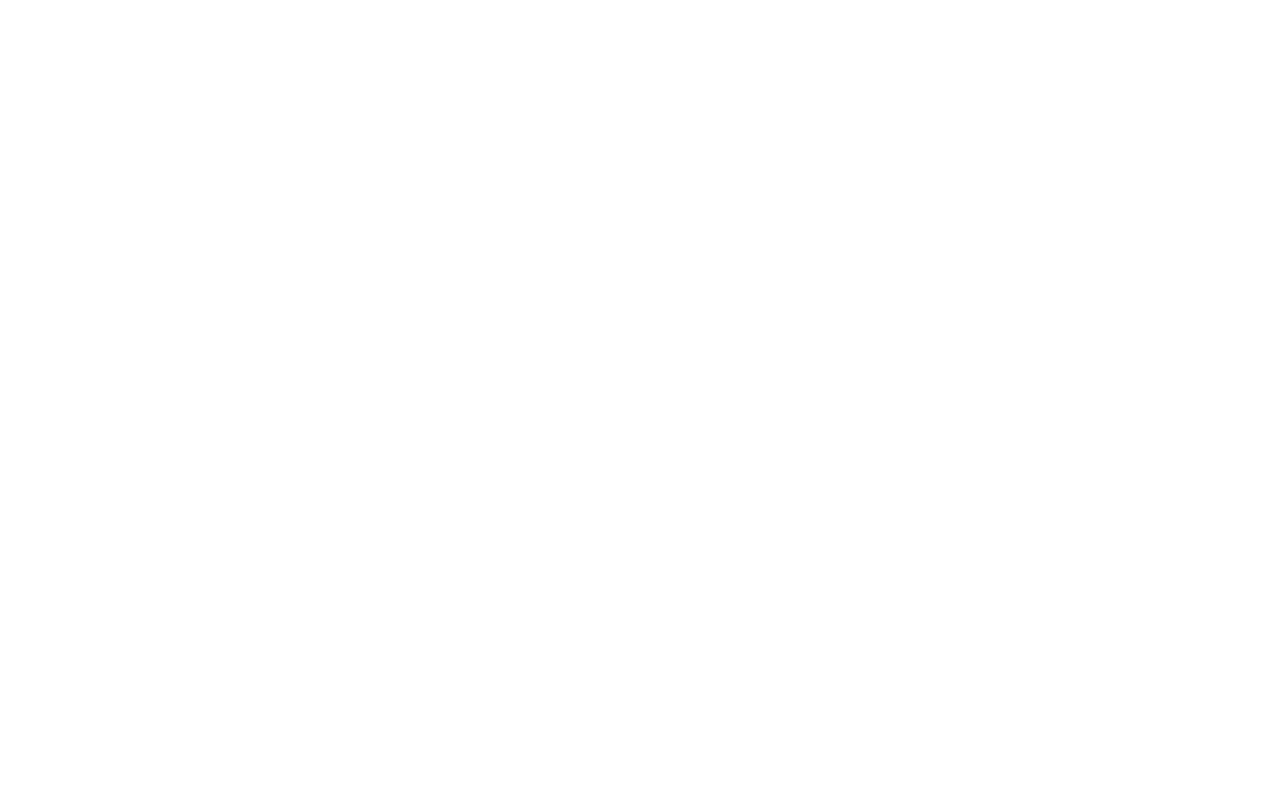
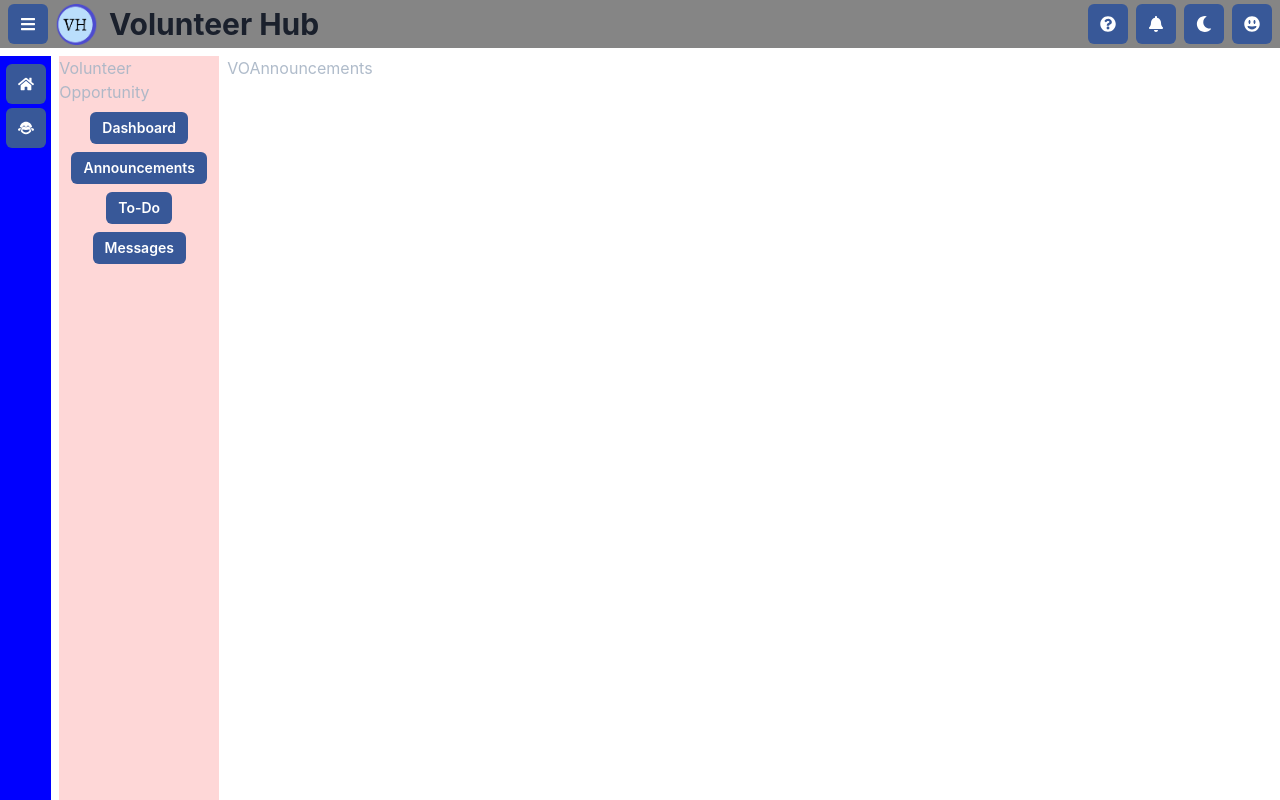
Before and after one commit to uvadhar11/Volunteer-Hub, a React (Create React App) app in the folder app/: page /volunteer-opportunity/announcements in a window 1280 px wide. Before the commit this address had no page. Built offline with nearby package versions, Linux system fonts and the light colour scheme.

Commit message:
added some basic pages to vol op

```diff
--- a/app/src/App.js
+++ b/app/src/App.js
@@ -8,6 +8,10 @@ import Search from "./components/home/search";
 import YourStats from "./components/home/your-stats";
 import YourAwards from "./components/home/your-awards";
 import VolunteerOpportunity from "./components/volunteer-opportunity";
+import VODashboard from "./components/volunteer-opportunity/vo-dashboard";
+import VOToDo from "./components/volunteer-opportunity/vo-to-do";
+import VOAnnouncements from "./components/volunteer-opportunity/vo-announcements";
+import VOMessages from "./components/volunteer-opportunity/vo-messages";
 // import HomeSidebar from "./components/home-sidebar";
 
 function App() {
@@ -22,12 +26,13 @@ function App() {
           <Route path="your-stats" element={<YourStats />}></Route>
           <Route path="your-awards" element={<YourAwards />}></Route>
           {/* </Route> */}
-          {/* Add the volunteer opportunity sidebar here */}
         </Route>
-        <Route
-          path="volunteer-opportunity"
-          element={<VolunteerOpportunity />}
-        ></Route>
+        <Route path="volunteer-opportunity" element={<VolunteerOpportunity />}>
+          <Route path="dashboard" element={<VODashboard />} />
+          <Route path="to-do" element={<VOToDo />} />
+          <Route path="announcements" element={<VOAnnouncements />} />
+          <Route path="messages" element={<VOMessages />} />
+        </Route>
         <Route path="sign-up" element={<SignUp />} />
         <Route path="log-in" element={<LogIn />} />
       </Routes>
--- a/app/src/components/home/home.js
+++ b/app/src/components/home/home.js
@@ -43,7 +43,7 @@ function Home() {
           <IconButton
             aria-label="Volunteer Opportunity"
             colorScheme="facebook"
-            onClick={() => navigate("/volunteer-opportunity")}
+            onClick={() => navigate("/volunteer-opportunity/dashboard")}
             icon={<FaGrinTears />}
           ></IconButton>
         </VStack>
--- a/app/src/components/volunteer-opportunity.js
+++ b/app/src/components/volunteer-opportunity.js
@@ -39,7 +39,7 @@ function VolunteerOpportunity() {
           <IconButton
             aria-label="Volunteer Opportunity"
             colorScheme="facebook"
-            // onClick={() => navigate("/volunteer-op-sidebar")}
+            onClick={() => navigate("/volunteer-opportunity/dashboard")}
             icon={<FaGrinTears />}
           ></IconButton>
         </VStack>
--- /dev/null
+++ b/app/src/components/volunteer-opportunity/vo-announcements.js
@@ -0,0 +1,7 @@
+import React from "react";
+
+function VOAnnouncements() {
+  return <p>VOAnnouncements</p>;
+}
+
+export default VOAnnouncements;
--- /dev/null
+++ b/app/src/components/volunteer-opportunity/vo-dashboard.js
@@ -0,0 +1,7 @@
+import React from "react";
+
+function VODashboard() {
+  return <p>VODashboard</p>;
+}
+
+export default VODashboard;
--- /dev/null
+++ b/app/src/components/volunteer-opportunity/vo-messages.js
@@ -0,0 +1,7 @@
+import React from "react";
+
+function VOMessages() {
+  return <p>VOMessages</p>;
+}
+
+export default VOMessages;
--- /dev/null
+++ b/app/src/components/volunteer-opportunity/vo-to-do.js
@@ -0,0 +1,7 @@
+import React from "react";
+
+function VOToDo() {
+  return <p>VOToDo</p>;
+}
+
+export default VOToDo;
```
